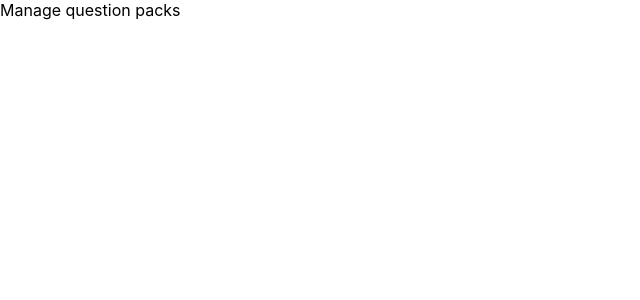
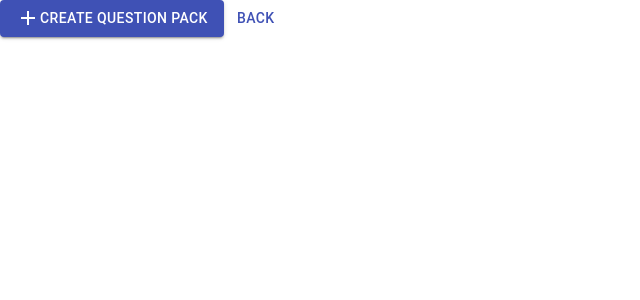
Before and after one commit to HootDat/frontend, a React (Create React App) app: page /packs in a window 1280 px wide. Shown: the top 300 px of the page, without its empty margins (0-640 px from the left). Built offline with nearby package versions, Linux system fonts and the light colour scheme.

Commit message:
Make create question pack screen

```diff
--- a/src/components/AppRouter.tsx
+++ b/src/components/AppRouter.tsx
@@ -4,6 +4,8 @@ import GameShell from './game';
 import NotFound from './NotFound';
 import Login from './login';
 import Packs from './packs';
+import CreatePack from './packs/CreatePack';
+import localStorage from './utils/localStorage';
 
 const AppRouter: React.FC = () => {
   return (
@@ -11,7 +13,11 @@ const AppRouter: React.FC = () => {
       <Switch>
         <Route exact path="/" component={GameShell} />
         <Route exact path="/login" component={Login} />
+
         <Route exact path="/packs" component={Packs} />
+        {localStorage.isAvailable() ? (
+          <Route exact path="/packs/create" component={CreatePack} />
+        ) : undefined}
 
         <Route component={NotFound} />
       </Switch>
--- a/src/components/game/AddQuestions.tsx
+++ b/src/components/game/AddQuestions.tsx
@@ -1,6 +1,6 @@
 import React, { useState } from 'react';
-import { Typography, Button, TextField } from '@material-ui/core';
-import { Add, Clear } from '@material-ui/icons';
+import { Typography, Button } from '@material-ui/core';
+import EditQuestionsList from '../packs/EditQuestionsList';
 
 const AddQuestions: React.FC<{
   roomQuestions: string[];
@@ -8,24 +8,6 @@ const AddQuestions: React.FC<{
   handleBack: () => void;
 }> = ({ roomQuestions, setRoomQuestions, handleBack }) => {
   const [questions, setQuestions] = useState([...roomQuestions]);
-
-  const handleChange = (questionIndex: number) => {
-    return (e: React.ChangeEvent<HTMLInputElement>) => {
-      questions[questionIndex] = e.target.value;
-      setQuestions([...questions]);
-    };
-  };
-
-  const handleDelete = (questionIndex: number) => {
-    return () => {
-      questions.splice(questionIndex, 1);
-      setQuestions([...questions]);
-    };
-  };
-
-  const handleNew = () => {
-    setQuestions([...questions, '']);
-  };
 
   const handleAdd = () => {
     const trimmed = questions.map(s => s.trim());
@@ -38,28 +20,6 @@ const AddQuestions: React.FC<{
     // TODO
   };
 
-  // would be good to auto focus on new
-  const questionList = questions.map((question, index) => {
-    return (
-      <div key={index}>
-        <Typography variant="body1">Qn{index + 1}</Typography>
-        <Button size="small" onClick={handleDelete(index)}>
-          <Clear />
-        </Button>
-        <TextField
-          error={question.trim() === ''}
-          onChange={handleChange(index)}
-          value={question}
-          helperText={
-            question.trim() === ''
-              ? 'Your question cannot be blank!'
-              : undefined
-          }
-        />
-      </div>
-    );
-  });
-
   return (
     <>
       <Typography variant="h3">Add questions</Typography>
@@ -71,18 +31,9 @@ const AddQuestions: React.FC<{
       >
         ADD FROM PACK
       </Button>
-      {questionList}
-      <Button
-        size="small"
-        variant="outlined"
-        color="primary"
-        onClick={handleNew}
-      >
-        <Add fontSize="small" />
-        NEW QUESTION
-      </Button>
+      <EditQuestionsList questions={questions} setQuestions={setQuestions} />
       <Button variant="contained" color="primary" onClick={handleAdd}>
-        ADD QUESTIONS
+        SAVE QUESTIONS
       </Button>
       <Button color="primary" onClick={handleBack}>
         BACK
--- /dev/null
+++ b/src/components/packs/CreatePack.tsx
@@ -0,0 +1,41 @@
+import React, { useState } from 'react';
+import { Typography, TextField, Button } from '@material-ui/core';
+import EditQuestionsList from './EditQuestionsList';
+import { useHistory } from 'react-router-dom';
+
+const CreatePack: React.FC = () => {
+  const [packName, setPackName] = useState('');
+  const [questions, setQuestions] = useState([] as string[]);
+
+  const history = useHistory();
+
+  const handleNameChange = (e: React.ChangeEvent<HTMLInputElement>) => {
+    setPackName(e.target.value);
+  };
+
+  // TODO dump into local storage
+  // queue a request to send the questions to server if logged in
+  // so that it is synced on the cloud
+  // add an option to specify whether it is seen in public
+  const handleSubmit = () => {};
+
+  return (
+    <>
+      <Typography variant="h3">Create question pack</Typography>
+      <TextField
+        label="Pack name"
+        value={packName}
+        onChange={handleNameChange}
+      />
+      <EditQuestionsList questions={questions} setQuestions={setQuestions} />
+      <Button variant="contained" color="primary" onClick={handleSubmit}>
+        CREATE PACK
+      </Button>
+      <Button color="primary" onClick={() => history.push('/packs')}>
+        BACK
+      </Button>
+    </>
+  );
+};
+
+export default CreatePack;
--- /dev/null
+++ b/src/components/packs/EditQuestionsList.tsx
@@ -0,0 +1,64 @@
+import React from 'react';
+import { Button, Typography, TextField } from '@material-ui/core';
+import { Add, Clear } from '@material-ui/icons';
+
+const EditQuestionsList: React.FC<{
+  questions: string[];
+  setQuestions: (questions: string[]) => void;
+}> = ({ questions, setQuestions }) => {
+  const handleChange = (questionIndex: number) => {
+    return (e: React.ChangeEvent<HTMLInputElement>) => {
+      questions[questionIndex] = e.target.value;
+      setQuestions([...questions]);
+    };
+  };
+
+  const handleDelete = (questionIndex: number) => {
+    return () => {
+      questions.splice(questionIndex, 1);
+      setQuestions([...questions]);
+    };
+  };
+
+  const handleNew = () => {
+    setQuestions([...questions, '']);
+  };
+
+  // would be good to auto focus on new
+  const questionList = questions.map((question, index) => {
+    return (
+      <div key={index}>
+        <Typography variant="body1">Qn{index + 1}</Typography>
+        <Button size="small" onClick={handleDelete(index)}>
+          <Clear />
+        </Button>
+        <TextField
+          error={question.trim() === ''}
+          onChange={handleChange(index)}
+          value={question}
+          helperText={
+            question.trim() === ''
+              ? 'Your question cannot be blank!'
+              : undefined
+          }
+        />
+      </div>
+    );
+  });
+
+  return (
+    <>
+      {questionList}
+      <Button
+        size="small"
+        variant="outlined"
+        color="primary"
+        onClick={handleNew}
+      >
+        <Add fontSize="small" />
+        NEW QUESTION
+      </Button>
+    </>
+  );
+};
+export default EditQuestionsList;
--- a/src/components/packs/index.tsx
+++ b/src/components/packs/index.tsx
@@ -1,7 +1,30 @@
 import React from 'react';
+import { useHistory } from 'react-router-dom';
+import { Button } from '@material-ui/core';
+import { Add } from '@material-ui/icons';
+import localStorage from '../utils/localStorage';
 
 const Packs: React.FC = () => {
-  return <>Manage question packs</>;
+  const history = useHistory();
+
+  // TODO if local storage is not available, show an error text instead
+
+  // we disable creating packs if local storage is not available.
+  return (
+    <>
+      <Button
+        color="primary"
+        variant="contained"
+        disabled={!localStorage.isAvailable()}
+        onClick={() => history.push('/packs/create')}
+      >
+        <Add /> CREATE QUESTION PACK
+      </Button>
+      <Button color="primary" onClick={() => history.push('/')}>
+        BACK
+      </Button>
+    </>
+  );
 };
 
 export default Packs;
```
